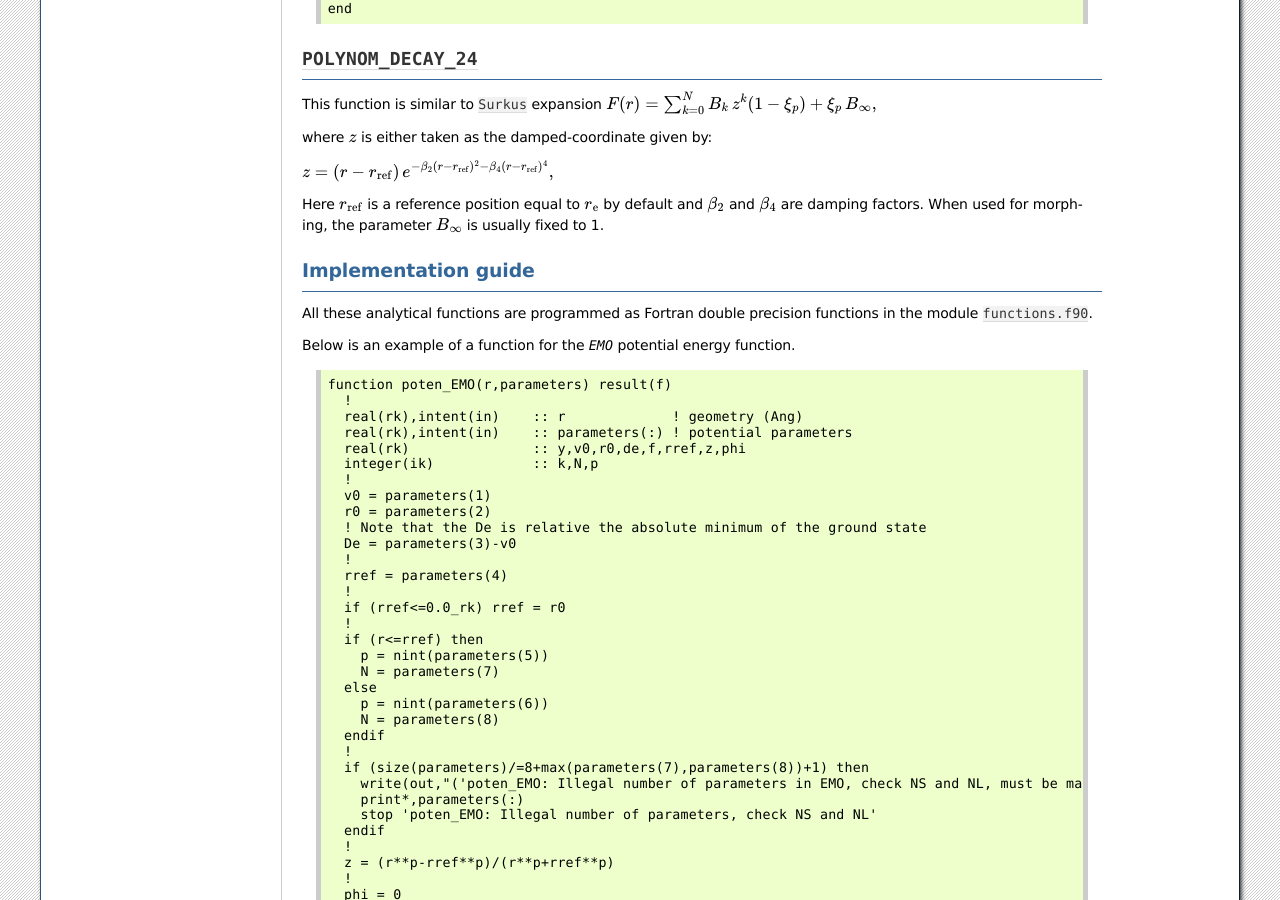
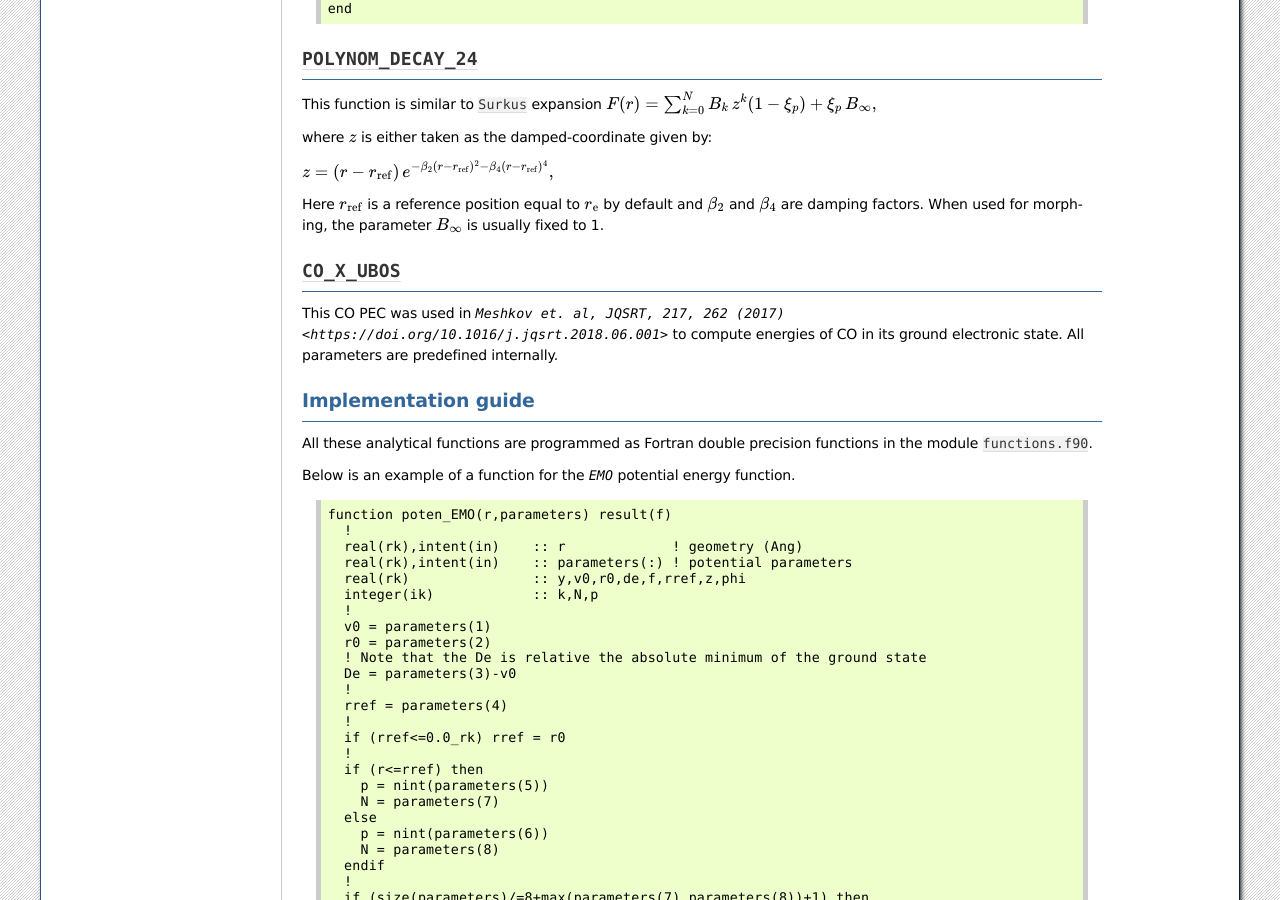
Before and after one commit to Trovemaster/Duo, a Sphinx documentation site: the page built from docs/source/functions.rst, in a window 1280 px wide and 900 px high, scrolled down 7335 px. Built offline with Sphinx 7.4.7, drawn with Linux system fonts in a browser that asks for light colours.

Commit message:
new PECs and dipole

```diff
--- a/docs/source/functions.rst
+++ b/docs/source/functions.rst
@@ -515,6 +515,13 @@ Here :math:`r_{\rm ref}` is a reference position equal to :math:`r_{\rm e}` by d
 When used for morphing, the parameter :math:`B_{\infty}` is usually fixed to 1.
 
 
+``CO_X_UBOS``
+^^^^^^^^^^^^^
+
+This CO PEC was used in `Meshkov et. al, JQSRT, 217, 262 (2017) <https://doi.org/10.1016/j.jqsrt.2018.06.001>` to compute energies
+of CO in its ground electronic state.  All parameters are predefined internally.
+
+
 
 Implementation guide
 ^^^^^^^^^^^^^^^^^^^^
```
Also changed, not shown: 3 other files.
